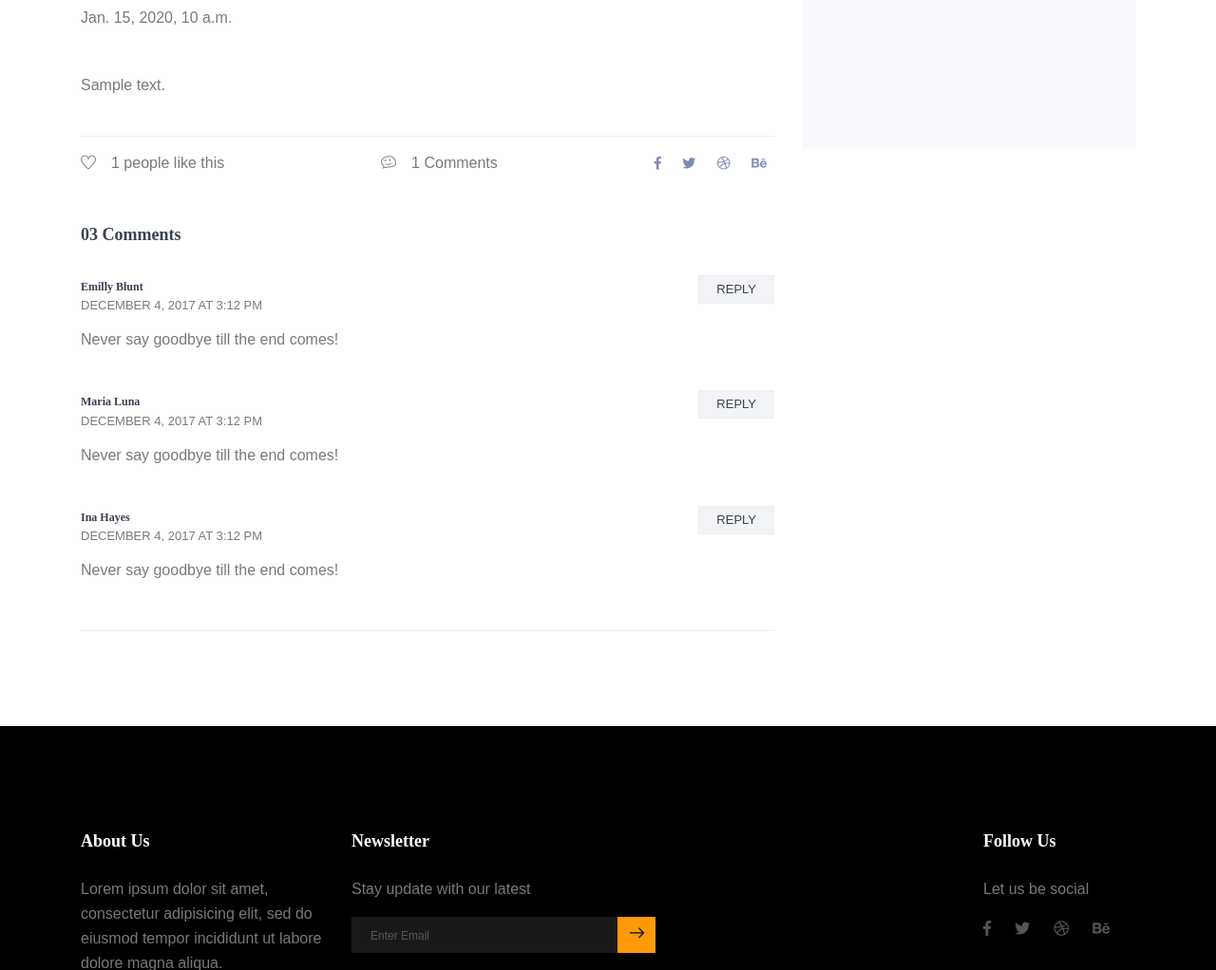
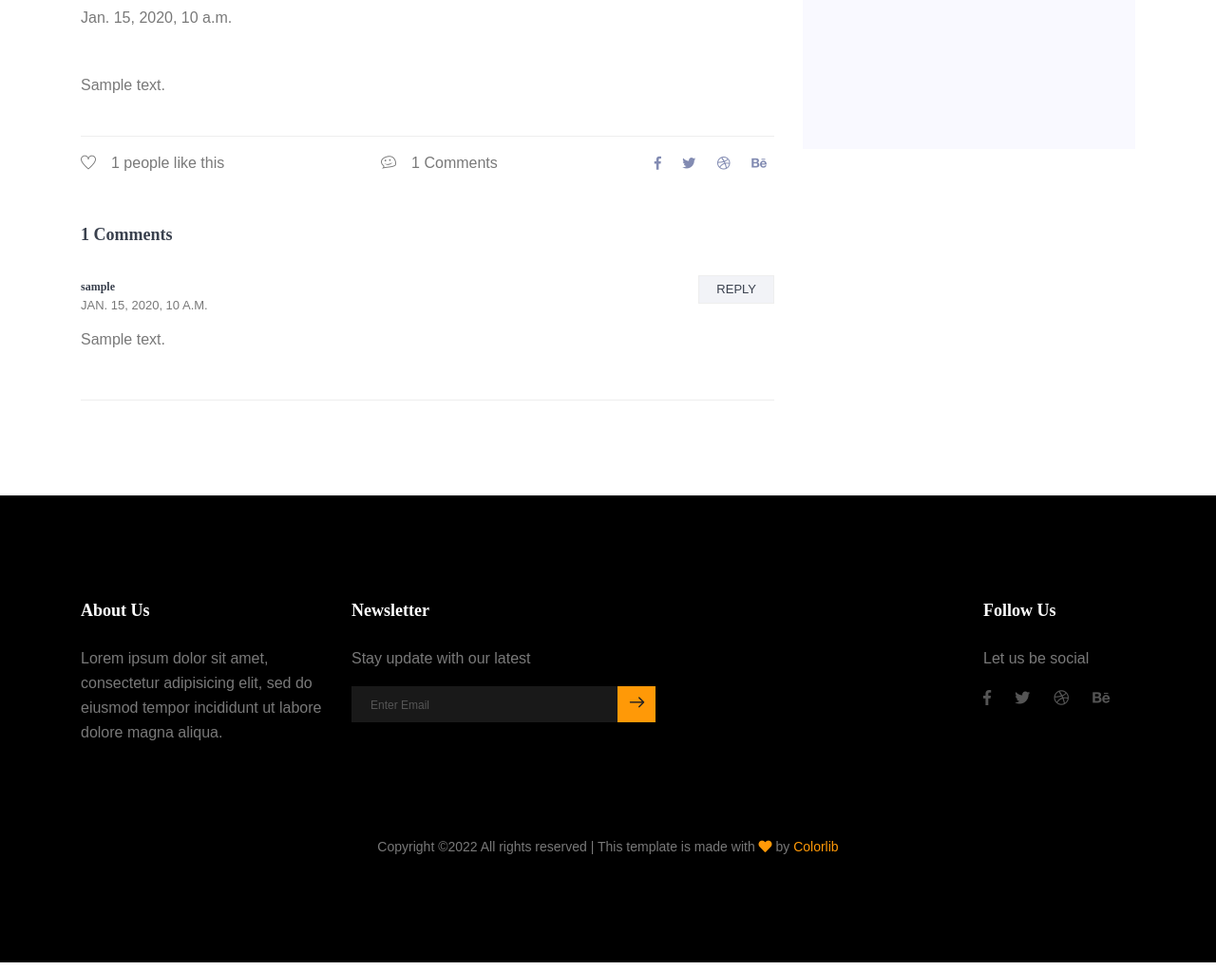
Before and after one commit to YaroslavGithub777/olya-frontend, a Django app: a page that uses templates/blog-details.html in a window 1280 px wide. Shown: the part 1011-2033 px from the top of the page at 95% size. Run offline with Django 3.2, Linux system fonts and the light colour scheme; tables that the repository leaves empty hold one stand-in row (values such as "Sample post"); grey boxes marked "Sample" are stand-in pictures; parts of the project's set-up code (start-up, migrations or seed data) failed here and were passed over; some libraries are stand-ins or nearby versions.

Commit message:
add comments to post page

```diff
--- a/templates/blog-details.html
+++ b/templates/blog-details.html
@@ -101,15 +101,16 @@
 
 
                 <div class="comments-area">
-                    <h4>03 Comments</h4>
+                    <h4>{{ post.comments|length }} Comments</h4>
                     <div class="comment-list">
+                       {% for comment in post.comments %}
                         <div class="single-comment justify-content-between d-flex">
                             <div class="user justify-content-between d-flex">
                                 <div class="desc">
-                                    <h5><a href="#">Emilly Blunt</a></h5>
-                                    <p class="date">December 4, 2017 at 3:12 pm </p>
+                                    <h5><a href="#">{{comment.author}}</a></h5>
+                                    <p class="date"> {{comment.published_at}}</p>
                                     <p class="comment">
-                                        Never say goodbye till the end comes!
+                                        {{comment.text}}
                                     </p>
                                 </div>
                             </div>
@@ -117,39 +118,9 @@
                                     <a href="" class="btn-reply text-uppercase">reply</a>
                             </div>
                         </div>
+                      {% endfor %}
                     </div>
-                    <div class="comment-list">
-                        <div class="single-comment justify-content-between d-flex">
-                            <div class="user justify-content-between d-flex">
-                                <div class="desc">
-                                    <h5><a href="#">Maria Luna</a></h5>
-                                    <p class="date">December 4, 2017 at 3:12 pm </p>
-                                    <p class="comment">
-                                        Never say goodbye till the end comes!
-                                    </p>
-                                </div>
-                            </div>
-                            <div class="reply-btn">
-                                    <a href="" class="btn-reply text-uppercase">reply</a>
-                            </div>
-                        </div>
-                    </div>
-                    <div class="comment-list">
-                        <div class="single-comment justify-content-between d-flex">
-                            <div class="user justify-content-between d-flex">
-                                <div class="desc">
-                                    <h5><a href="#">Ina Hayes</a></h5>
-                                    <p class="date">December 4, 2017 at 3:12 pm </p>
-                                    <p class="comment">
-                                        Never say goodbye till the end comes!
-                                    </p>
-                                </div>
-                            </div>
-                            <div class="reply-btn">
-                                    <a href="" class="btn-reply text-uppercase">reply</a>
-                            </div>
-                        </div>
-                    </div>
+
                 </div>
         </div>
 
```
